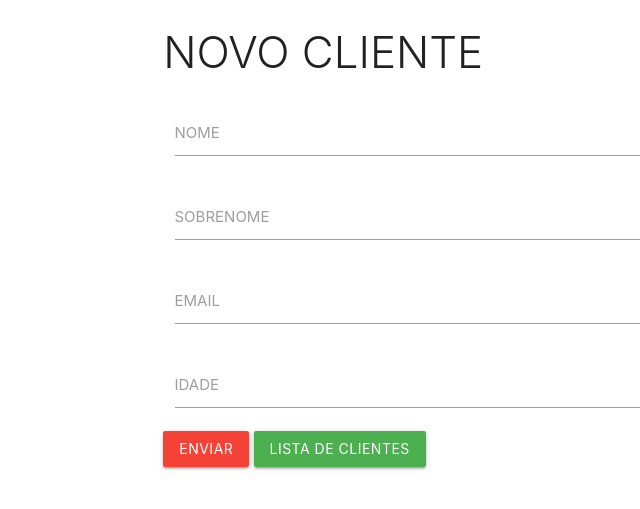
After one commit to lucassdantas/Estudos, a PHP site: page /PHP/crud/adicionar.php in a window 1280 px wide. The commit adds this page. Shown: the top 509 px of the page, without its empty margins (168-808 px from the left). Run offline with PHP 8.4, Linux system fonts and the light colour scheme.

Commit message:
Add files via upload

```diff
--- /dev/null
+++ b/PHP/crud/adicionar.php
@@ -0,0 +1,39 @@
+<?php
+require_once "includes/header.php";
+?>
+
+<div class="row">
+    <div class="col s12 m6 push-m3">
+        <h3 class="light">NOVO CLIENTE</h3>
+        <form action="php_action/create.php" method="POST">
+            <div class="input-field col s12">
+                <input type="text" name="nome" id="nome">
+                <label for="nome">NOME</label>
+            </div>
+            <div class="input-field col s12">
+                <input type="text" name="sobrenome" id="sobrenome">
+                <label for="sobrenome">SOBRENOME</label>
+            </div>
+            <div class="input-field col s12">
+                <input type="text"
+                name="email"
+                id="email">
+                <label for="email">EMAIL</label>
+            </div>
+            <div class="input-field col s12">
+                <input type="number"
+                name="idade"
+                id="idade">
+                <label for="idade">IDADE</label>
+            </div>
+            <button type="submit" name="btn-cadastrar" class="btn red">ENVIAR</button>
+            <a href="index.php" type="submit" class="btn green">LISTA DE CLIENTES</a>
+        </form>
+
+    </div>
+</div>
+
+
+<?php
+require_once "includes/footer.php";
+?>
--- a/PHP/crud/index.php
+++ b/PHP/crud/index.php
@@ -24,7 +24,7 @@ require_once "./includes/header.php";
             </tbody>
         </Table>
         <br>
-        <a href="" class="btn">ADICIONAR CLIENTE</a>
+        <a href="./adicionar.php" class="btn">ADICIONAR CLIENTE</a>
     </div>
 </div>
 
```
Also changed, not shown: PHP/crud/create.php (added, +18 -0 lines), PHP/crud/db_connect.php (added, +14 -0 lines).
